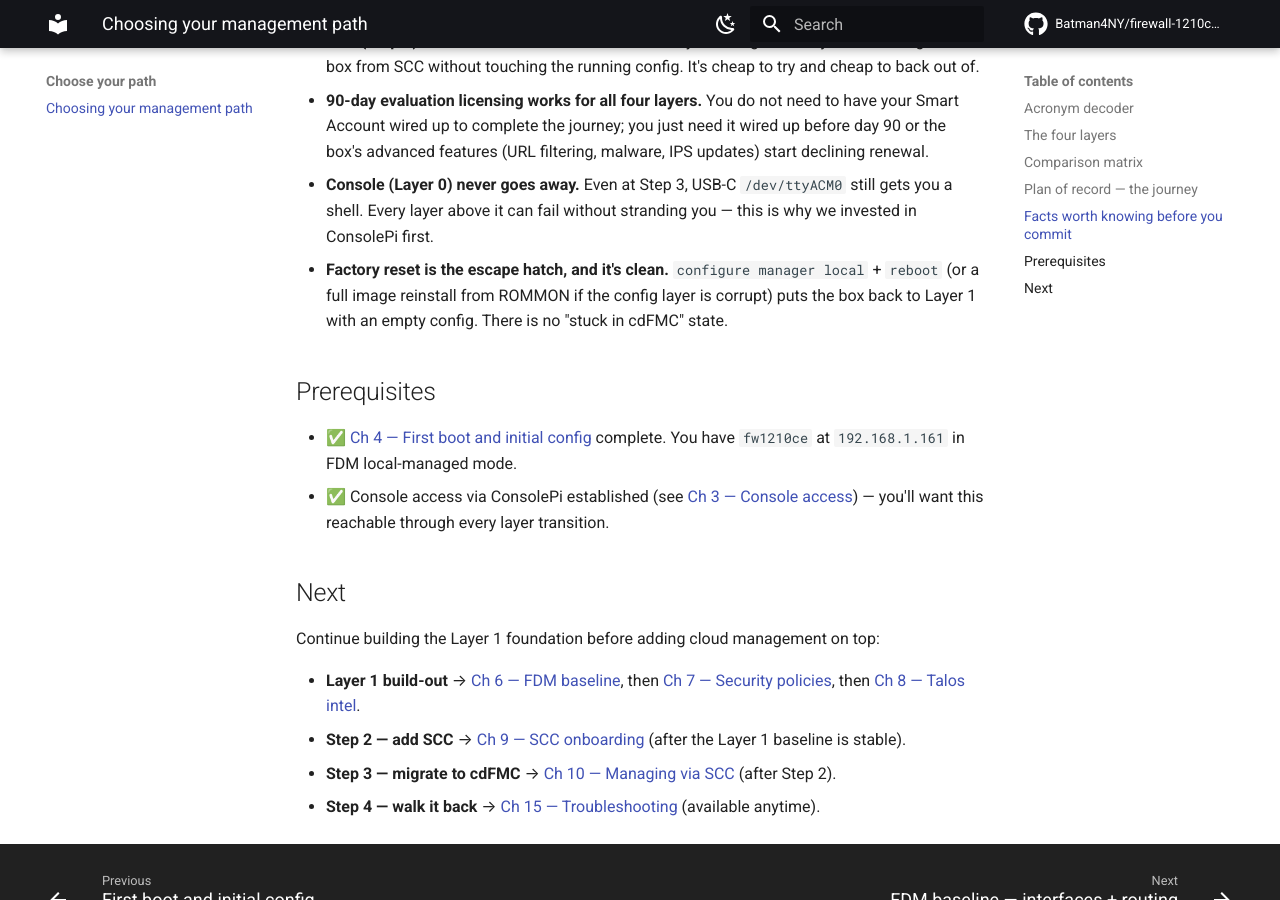
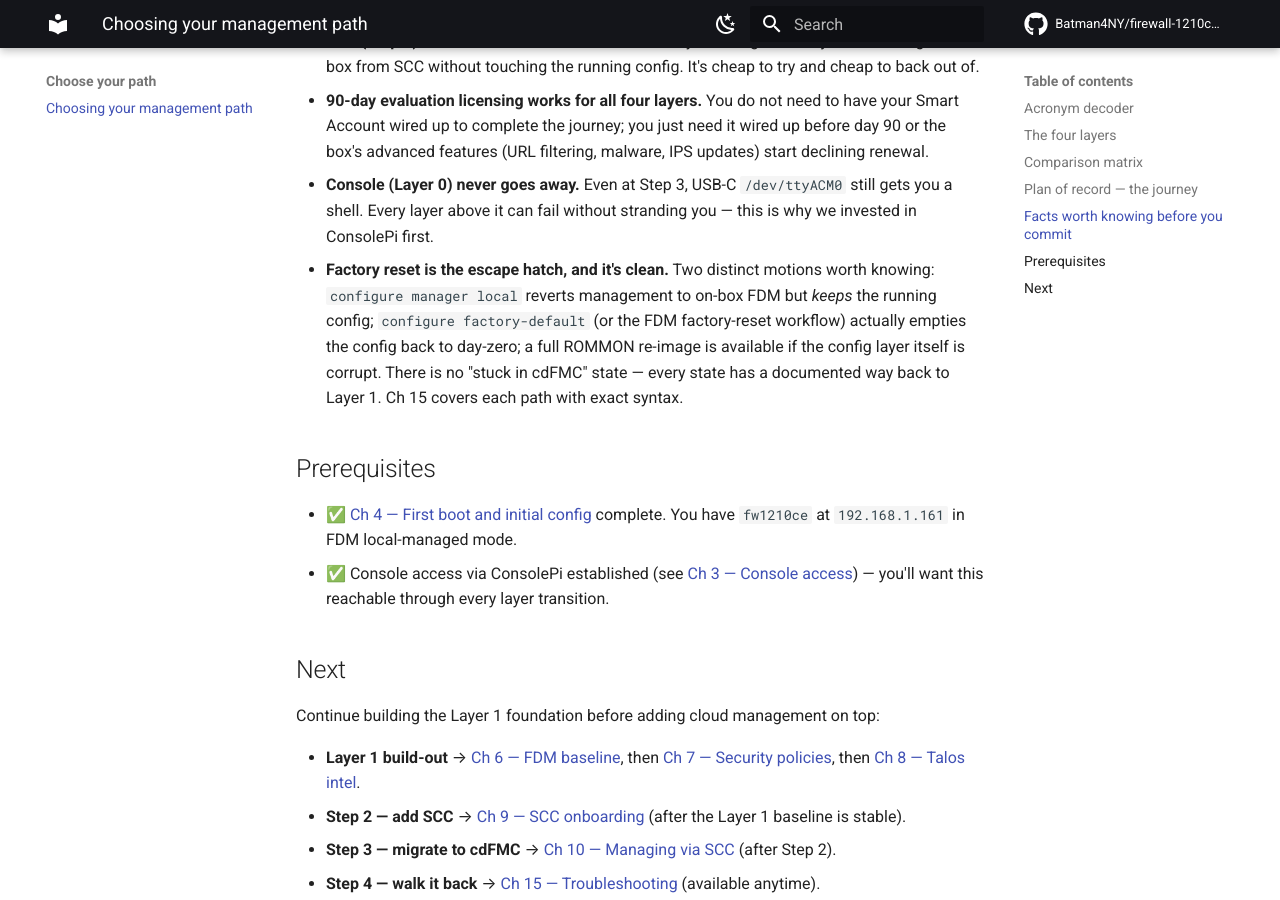
Before and after one commit to Batman4NY/firewall-1210ce-build-guide, an MkDocs documentation site: the page built from docs/choose-mgmt-path.md, in a window 1280 px wide and 900 px high, scrolled down 4386 px. Built offline with MkDocs 1.6.1 and Material for MkDocs 9.7.7, drawn with Linux system fonts in a browser that asks for light colours; comment, search, counter and statistics services are not loaded; some of the changed text lies outside the part shown.

Commit message:
choose-mgmt-path: sanity-review fixes (technical + grammar)
Two survivors from the 5-lens adversarial sanity check (29 findings ->
2 survived 2/2 refutation):

1. F12 (major, technical-accuracy) - The 'factory reset is the escape
   hatch' bullet described `configure manager local` as the reset
   mechanic. That command switches management back to on-box FDM but
   does NOT wipe config. Split the bullet cleanly: manager-local reverts
   management, factory-default empties config, ROMMON re-image for a
   corrupt config layer. Points readers at Ch 15 for exact syntax.

2. F1 (minor, grammar) - Subject-verb agreement in the plan-of-record
   intro: 'you (and any customer you're mirroring) sees' -> 'see'.
   Parenthetical aside doesn't change the subject 'you'.

Chapter otherwise passes cold-reader, handoff-fidelity, prose-clarity,
and structure-flow lenses cleanly (27 pre-refute findings killed as
nitpicks by the 2-refuter default-REFUTED verifier).

```diff
--- a/docs/choose-mgmt-path.md
+++ b/docs/choose-mgmt-path.md
@@ -141,7 +141,7 @@ You can skip Step 3 and stay on Step 2 forever — that's a legitimate end state
 - **SCC (Step 2) does not lock FDM.** This is the friendly middle ground — you can un-register the box from SCC without touching the running config. It's cheap to try and cheap to back out of.
 - **90-day evaluation licensing works for all four layers.** You do not need to have your Smart Account wired up to complete the journey; you just need it wired up before day 90 or the box's advanced features (URL filtering, malware, IPS updates) start declining renewal.
 - **Console (Layer 0) never goes away.** Even at Step 3, USB-C `/dev/ttyACM0` still gets you a shell. Every layer above it can fail without stranding you — this is why we invested in ConsolePi first.
-- **Factory reset is the escape hatch, and it's clean.** `configure manager local` + `reboot` (or a full image reinstall from ROMMON if the config layer is corrupt) puts the box back to Layer 1 with an empty config. There is no "stuck in cdFMC" state.
+- **Factory reset is the escape hatch, and it's clean.** Two distinct motions worth knowing: `configure manager local` reverts management to on-box FDM but *keeps* the running config; `configure factory-default` (or the FDM factory-reset workflow) actually empties the config back to day-zero; a full ROMMON re-image is available if the config layer itself is corrupt. There is no "stuck in cdFMC" state — every state has a documented way back to Layer 1. Ch 15 covers each path with exact syntax.
 
 ## Prerequisites
 
```
Also changed, not shown: other parts of docs/choose-mgmt-path.md (+1 -1 lines).
